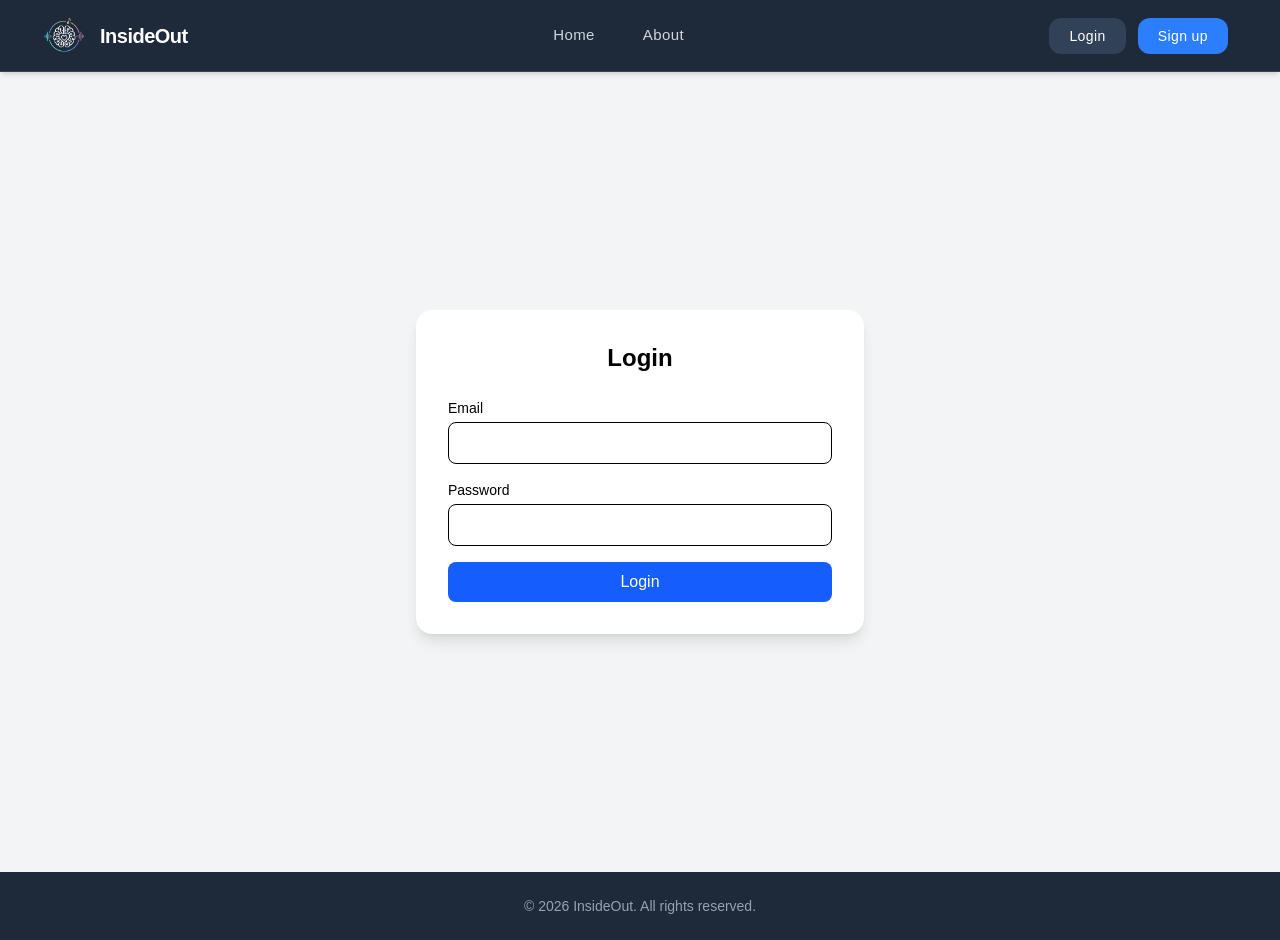
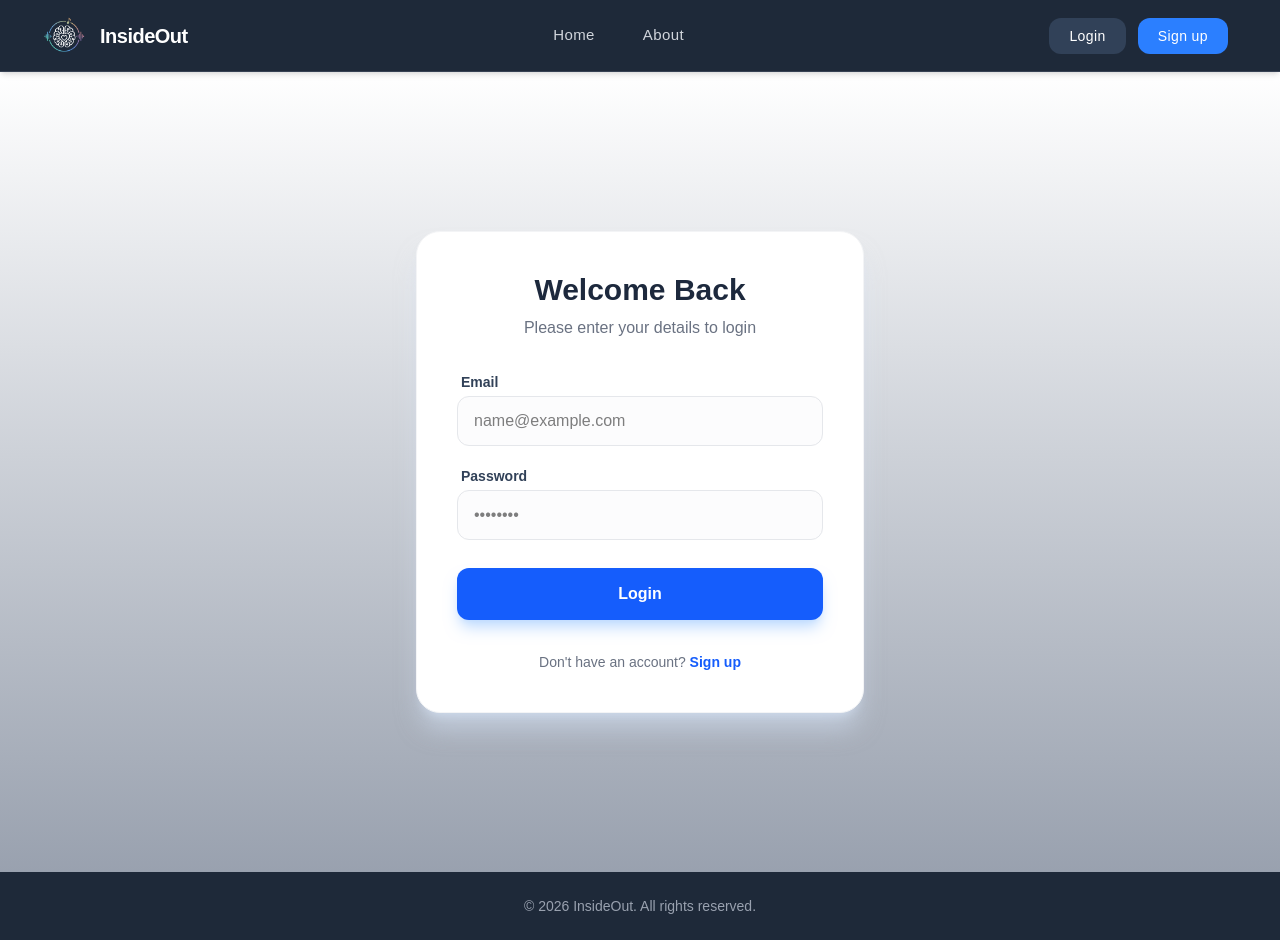
Before and after one commit to johnmartinroque/InsideOut, a React (Vite) app in the folder InsideOutFE/: page /login in a window 1280 px wide. Built offline with nearby package versions, Linux system fonts and the light colour scheme; no server answers.

Commit message:
login and register screen design

```diff
--- a/InsideOutFE/src/screens/authentication/Login.jsx
+++ b/InsideOutFE/src/screens/authentication/Login.jsx
@@ -61,34 +61,45 @@ function Login() {
   };
 
   return (
-    <div className="min-h-screen flex items-center justify-center bg-gray-100 px-4">
-      <div className="w-full max-w-md bg-white p-8 rounded-2xl shadow-lg">
-        <h2 className="text-2xl font-bold text-center mb-6">Login</h2>
+    <div className="min-h-screen flex items-center justify-center bg-gradient-to-b from-white via-50 to-gray-400 px-4">
+
+      {/* Login Card */}
+      <div className="w-full max-w-md bg-white p-10 rounded-3xl shadow-xl shadow-blue-100/50 border border-gray-100">
+
+        {/* Header Section */}
+        <div className="text-center mb-8">
+          <h2 className="text-3xl font-extrabold text-slate-800">
+            Welcome Back
+          </h2>
+          <p className="text-gray-500 mt-2">Please enter your details to login</p>
+        </div>
 
         {error && (
-          <div className="bg-red-100 text-red-600 p-2 rounded mb-4 text-sm">
+          <div className="bg-red-50 text-red-600 p-3 rounded-xl mb-6 text-sm border border-red-100 text-center animate-shake">
             {error}
           </div>
         )}
 
-        <form onSubmit={handleLogin} className="space-y-4">
+        <form onSubmit={handleLogin} className="space-y-5">
           <div>
-            <label className="block text-sm mb-1">Email</label>
+            <label className="block text-sm font-semibold text-slate-700 mb-1 ml-1">Email</label>
             <input
               type="email"
               required
-              className="w-full px-3 py-2 border rounded-lg focus:outline-none focus:ring-2 focus:ring-blue-500"
+              placeholder="name@example.com"
+              className="w-full px-4 py-3 border border-gray-200 rounded-xl focus:outline-none focus:ring-2 focus:ring-blue-500 transition-all bg-gray-50/50 focus:bg-white"
               value={email}
               onChange={(e) => setEmail(e.target.value)}
             />
           </div>
 
           <div>
-            <label className="block text-sm mb-1">Password</label>
+            <label className="block text-sm font-semibold text-slate-700 mb-1 ml-1">Password</label>
             <input
               type="password"
               required
-              className="w-full px-3 py-2 border rounded-lg focus:outline-none focus:ring-2 focus:ring-blue-500"
+              placeholder="••••••••"
+              className="w-full px-4 py-3 border border-gray-200 rounded-xl focus:outline-none focus:ring-2 focus:ring-blue-500 transition-all bg-gray-50/50 focus:bg-white"
               value={password}
               onChange={(e) => setPassword(e.target.value)}
             />
@@ -97,11 +108,29 @@ function Login() {
           <button
             type="submit"
             disabled={loading}
-            className="w-full bg-blue-600 text-white py-2 rounded-lg hover:bg-blue-700 transition disabled:opacity-50"
+            className="w-full bg-blue-600 text-white py-3.5 rounded-xl font-bold hover:bg-blue-700 shadow-lg shadow-blue-200 transition-all active:scale-95 disabled:opacity-50 mt-2"
           >
-            {loading ? "Logging in..." : "Login"}
+            {loading ? (
+              <span className="flex items-center justify-center gap-2">
+                <svg className="animate-spin h-5 w-5 text-white" viewBox="0 0 24 24">
+                  <circle className="opacity-25" cx="12" cy="12" r="10" stroke="currentColor" strokeWidth="4" fill="none"></circle>
+                  <path className="opacity-75" fill="currentColor" d="M4 12a8 8 0 018-8V0C5.373 0 0 5.373 0 12h4zm2 5.291A7.962 7.962 0 014 12H0c0 3.042 1.135 5.824 3 7.938l3-2.647z"></path>
+                </svg>
+                Logging in...
+              </span>
+            ) : "Login"}
           </button>
         </form>
+
+        <p className="text-center mt-8 text-sm text-gray-500">
+          Don't have an account?{" "}
+          <span
+            onClick={() => navigate("/register")}
+            className="text-blue-600 font-bold cursor-pointer hover:underline"
+          >
+            Sign up
+          </span>
+        </p>
       </div>
     </div>
   );
--- a/InsideOutFE/src/screens/authentication/Register.jsx
+++ b/InsideOutFE/src/screens/authentication/Register.jsx
@@ -62,45 +62,52 @@ function Register() {
     }
   };
   return (
-    <div className="min-h-screen flex items-center justify-center bg-gray-100 px-4">
-      <div className="w-full max-w-md bg-white p-8 rounded-2xl shadow-lg">
-        <h2 className="text-2xl font-bold text-center mb-6">Create Account</h2>
+    <div className="min-h-screen flex items-center justify-center bg-gradient-to-b from-white via-50 to-gray-400 px-4">
+      <div className="w-full max-w-md bg-white p-10 rounded-3xl shadow-xl shadow-blue-100/50 border border-gray-100">
+
+        <div className="text-center mb-8">
+          <h2 className="text-3xl font-extrabold text-slate-800">Create Account</h2>
+          <p className="text-gray-500 mt-2">Join InsideOut and start monitoring</p>
+        </div>
 
         {error && (
-          <div className="bg-red-100 text-red-600 p-2 rounded mb-4 text-sm">
+          <div className="bg-red-50 text-red-600 p-3 rounded-xl mb-6 text-sm border border-red-100 text-center animate-shake">
             {error}
           </div>
         )}
 
-        <form onSubmit={handleRegister} className="space-y-4">
+        <form onSubmit={handleRegister} className="space-y-5">
           <div>
-            <label className="block text-sm mb-1">Email</label>
+            <label className="block text-sm font-semibold text-slate-700 mb-1 ml-1">Email</label>
             <input
               type="email"
               required
-              className="w-full px-3 py-2 border rounded-lg focus:outline-none focus:ring-2 focus:ring-blue-500"
+              placeholder="name@example.com"
+              className="w-full px-4 py-3 border border-gray-200 rounded-xl focus:outline-none focus:ring-2 focus:ring-blue-500 transition-all bg-gray-50/50 focus:bg-white"
               value={email}
               onChange={(e) => setEmail(e.target.value)}
             />
           </div>
 
           <div>
-            <label className="block text-sm mb-1">Password</label>
+            <label className="block text-sm font-semibold text-slate-700 mb-1 ml-1">Password</label>
             <input
               type="password"
               required
-              className="w-full px-3 py-2 border rounded-lg focus:outline-none focus:ring-2 focus:ring-blue-500"
+              placeholder="••••••••"
+              className="w-full px-4 py-3 border border-gray-200 rounded-xl focus:outline-none focus:ring-2 focus:ring-blue-500 transition-all bg-gray-50/50 focus:bg-white"
               value={password}
               onChange={(e) => setPassword(e.target.value)}
             />
           </div>
 
           <div>
-            <label className="block text-sm mb-1">Confirm Password</label>
+            <label className="block text-sm font-semibold text-slate-700 mb-1 ml-1">Confirm Password</label>
             <input
               type="password"
               required
-              className="w-full px-3 py-2 border rounded-lg focus:outline-none focus:ring-2 focus:ring-blue-500"
+              placeholder="••••••••"
+              className="w-full px-4 py-3 border border-gray-200 rounded-xl focus:outline-none focus:ring-2 focus:ring-blue-500 transition-all bg-gray-50/50 focus:bg-white"
               value={confirmPassword}
               onChange={(e) => setConfirmPassword(e.target.value)}
             />
@@ -109,11 +116,29 @@ function Register() {
           <button
             type="submit"
             disabled={loading}
-            className="w-full bg-blue-600 text-white py-2 rounded-lg hover:bg-blue-700 transition disabled:opacity-50"
+            className="w-full bg-blue-600 text-white py-3.5 rounded-xl font-bold hover:bg-blue-700 shadow-lg shadow-blue-200 transition-all active:scale-95 disabled:opacity-50 mt-2"
           >
-            {loading ? "Registering..." : "Register"}
+            {loading ? (
+              <span className="flex items-center justify-center gap-2">
+                <svg className="animate-spin h-5 w-5 text-white" viewBox="0 0 24 24">
+                  <circle className="opacity-25" cx="12" cy="12" r="10" stroke="currentColor" strokeWidth="4" fill="none"></circle>
+                  <path className="opacity-75" fill="currentColor" d="M4 12a8 8 0 018-8V0C5.373 0 0 5.373 0 12h4zm2 5.291A7.962 7.962 0 014 12H0c0 3.042 1.135 5.824 3 7.938l3-2.647z"></path>
+                </svg>
+                Registering...
+              </span>
+            ) : "Register"}
           </button>
         </form>
+
+        <p className="text-center mt-8 text-sm text-gray-500">
+          Already have an account?{" "}
+          <span
+            onClick={() => navigate("/login")}
+            className="text-blue-600 font-bold cursor-pointer hover:underline"
+          >
+            Login
+          </span>
+        </p>
       </div>
     </div>
   );
```
